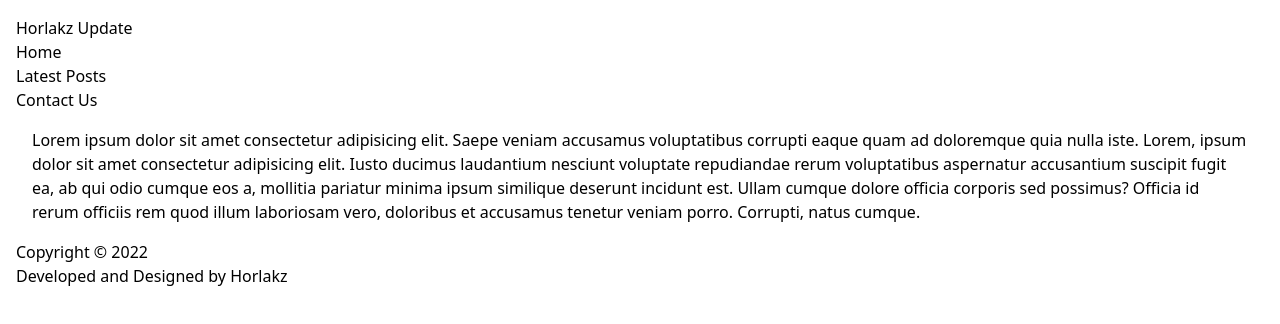
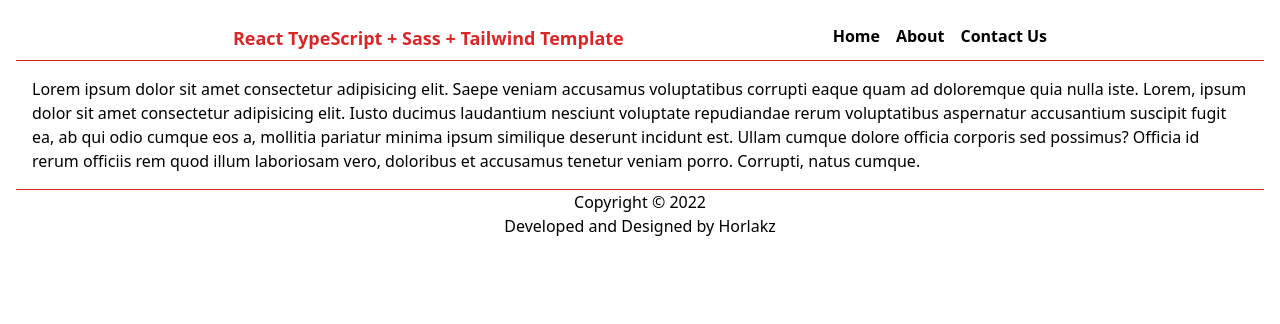
Before and after one commit to Horlakz/react-ts-template, a React (Vite) app: page / in a window 1280 px wide. Shown: the top 324 px of the page. Built offline with nearby package versions, Linux system fonts and the light colour scheme.

Commit message:
added little styling to make the preview neat

```diff
--- a/src/components/BaseLayout/Footer.tsx
+++ b/src/components/BaseLayout/Footer.tsx
@@ -1,6 +1,6 @@
 export default function Footer() {
   return (
-    <footer>
+    <footer className="border-t border-t-red-600 text-center">
       <p>
         Copyright &copy; {new Date().getFullYear()} <br />
         Developed and Designed by Horlakz
--- a/src/components/BaseLayout/Header.tsx
+++ b/src/components/BaseLayout/Header.tsx
@@ -1,11 +1,11 @@
 export default function Header() {
     return (
-        <header>
-            <h1>Horlakz Update</h1>
+        <header className="justify-evenly flex border-b border-b-red-600 font-semibold p-2">
+            <h1 className="text-lg text-red-600">React TypeScript + Sass + Tailwind Template</h1>
             <nav>
-                <ul>
+                <ul className="flex space-x-4">
                     <li>Home</li>
-                    <li>Latest Posts</li>
+                    <li>About</li>
                     <li>Contact Us</li>
                 </ul>
             </nav>
```
Also changed, not shown: src/components/BaseLayout/Container.tsx (line endings or trailing spaces).
